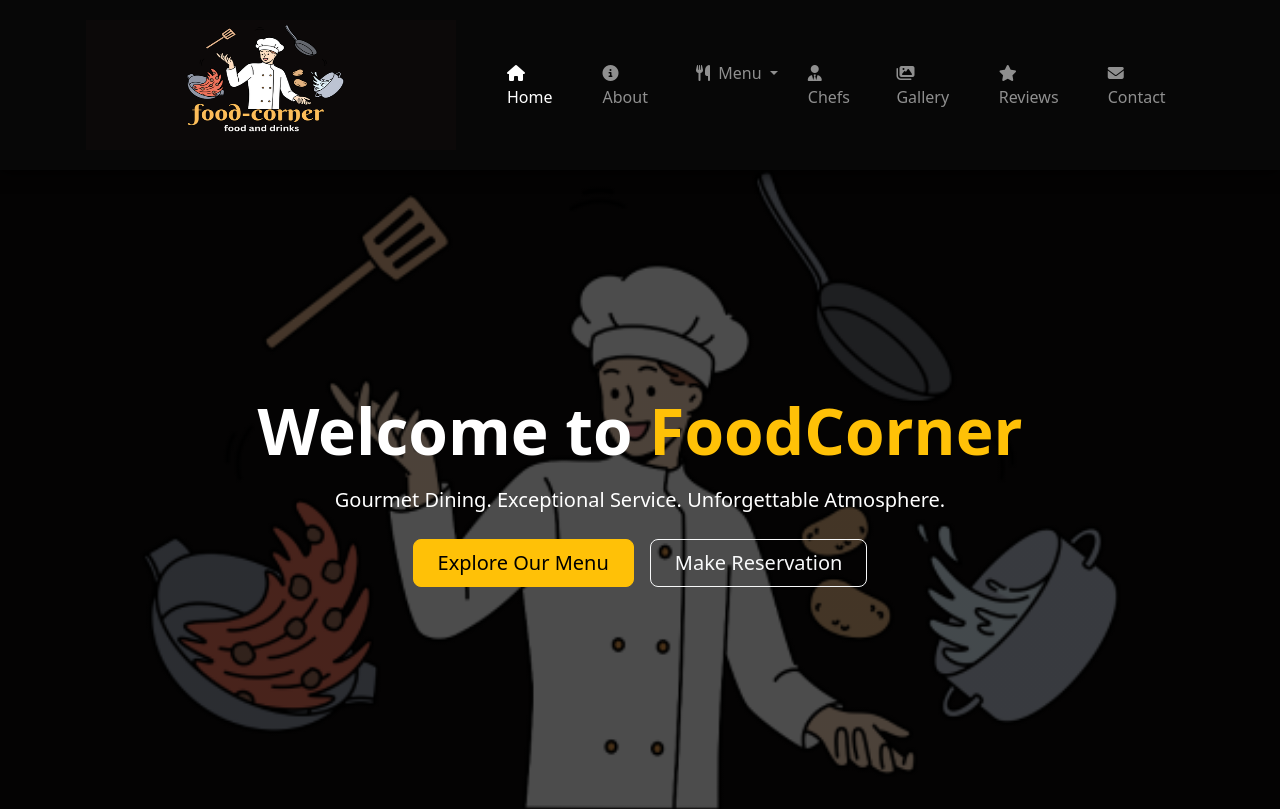
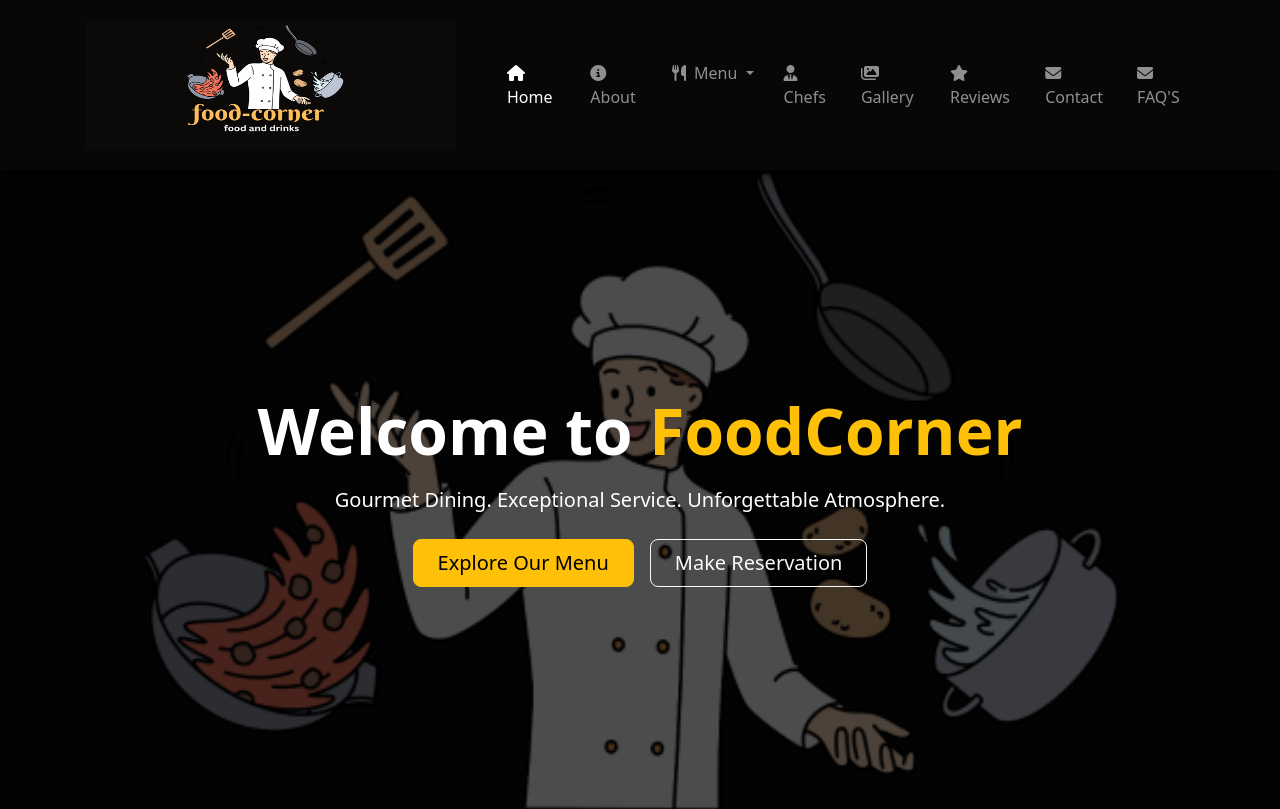
Before and after one commit to vaib-0900/food-corner, a PHP site: page /index.php in a window 1280 px wide. Shown: the top 809 px of the page. Run offline with PHP 8.4, Linux system fonts and the light colour scheme.

Commit message:
header.php menu.php some changes

```diff
--- a/header.php
+++ b/header.php
@@ -1,5 +1,6 @@
 <!DOCTYPE html>
 <html lang="en">
+
 <head>
     <meta charset="UTF-8">
     <meta name="viewport" content="width=device-width, initial-scale=1.0">
@@ -36,7 +37,8 @@
             transition: all 0.3s ease;
         }
 
-        .nav-link:hover, .nav-link:focus {
+        .nav-link:hover,
+        .nav-link:focus {
             background-color: rgba(255, 193, 7, 0.1);
             color: #ffc107 !important;
         }
@@ -50,9 +52,11 @@
             .navbar-collapse {
                 padding-top: 15px;
             }
+
             .nav-link {
                 padding: 10px 0 !important;
             }
+
             .ms-lg-3 {
                 margin-top: 15px;
                 margin-bottom: 10px;
@@ -60,6 +64,7 @@
         }
     </style>
 </head>
+
 <body>
 
     <!-- Navigation Bar -->
@@ -85,7 +90,9 @@
                             <li><a class="dropdown-item" href="menu.php#starters"><i class="fas fa-leaf me-2"></i>Starters</a></li>
                             <li><a class="dropdown-item" href="menu.php#mains"><i class="fas fa-drumstick-bite me-2"></i>Main Courses</a></li>
                             <li><a class="dropdown-item" href="menu.php#desserts"><i class="fas fa-ice-cream me-2"></i>Desserts</a></li>
-                        <li><hr class="dropdown-divider"></li>
+                            <li>
+                                <hr class="dropdown-divider">
+                            </li>
                             <li><a class="dropdown-item" href="specials.php"><i class="fas fa-star me-2"></i>Daily Specials</a></li>
                         </ul>
                     </li>
@@ -93,6 +100,8 @@
                     <li class="nav-item"><a class="nav-link" href="gallery.php"><i class="fas fa-images me-1"></i> Gallery</a></li>
                     <li class="nav-item"><a class="nav-link" href="reviews.php"><i class="fas fa-star me-1"></i> Reviews</a></li>
                     <li class="nav-item"><a class="nav-link" href="contact.php"><i class="fas fa-envelope me-1"></i> Contact</a></li>
+                    <li class="nav-item"><a class="nav-link" href="faq.php"><i class="fas fa-envelope me-1"></i>FAQ'S</a></li>
+
                 </ul>
 
             </div>
```
Also changed, not shown: menu.php (added). Lines whose indentation alone changed are shown as unchanged.
